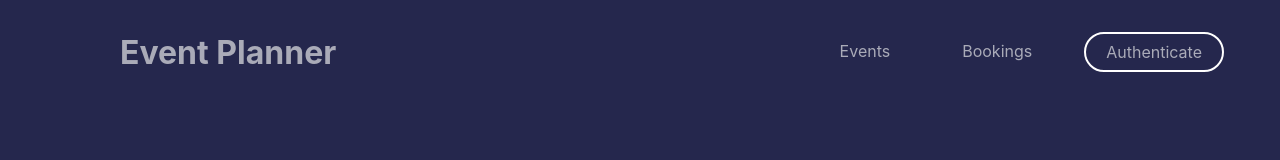
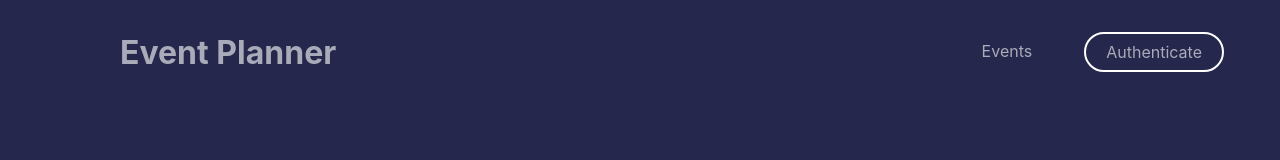
Before and after one commit to TanveshVaity/EventPlanner, a React (Vite) app in the folder frontend/: page /auth in a window 1280 px wide. Shown: the top 160 px of the page. Built offline with nearby package versions, Linux system fonts and the light colour scheme.

Commit message:
added auth context

```diff
--- a/frontend/src/App.jsx
+++ b/frontend/src/App.jsx
@@ -1,21 +1,60 @@
 import './App.css';
+import React, { useState, useEffect } from "react";
 import { BrowserRouter, Route, Routes, Navigate } from "react-router-dom";
 import Auth from './pages/Auth/Auth';
-import Bookings from './pages/bookings';
-import Events from './pages/events';
+import Bookings from './pages/Bookings';
+import Events from './pages/Events';
 import Navbar from './components/Navbar/Navbar';
+import AuthContext from './context/auth-context';
+
 function App() {
+  const [token, setToken] = useState(null);
+  const [userId, setUserId] = useState(null);
+
+  const login = (authToken, authUserId) => {
+    setToken(authToken);
+    setUserId(authUserId);
+    localStorage.setItem('token', authToken);
+    localStorage.setItem('userId', authUserId);
+  };
+
+  const logout = () => {
+    setToken(null);
+    setUserId(null);
+    localStorage.removeItem('token');
+    localStorage.removeItem('userId');
+  };
+
+  useEffect(() => {
+    const storedToken = localStorage.getItem('token');
+    const storedUserId = localStorage.getItem('userId');
+    if (storedToken && storedUserId) {
+      login(storedToken, storedUserId);
+    }
+  }, []);
+
   return (
     <BrowserRouter>
-      <Navbar/>
-      <main>
-        <Routes>
-          <Route path="/" element={<Navigate to="/auth" />} />
-          <Route path="/auth" element={<Auth />} />
-          <Route path="/events" element={<Events />} />
-          <Route path="/bookings" element={<Bookings />} />
-        </Routes>
-      </main>
+      <AuthContext.Provider
+        value={{
+          token: token,
+          userId: userId,
+          login: login,
+          logout: logout
+        }}
+      >
+        <Navbar />
+        <main className="main-content">
+          <Routes>
+            {!token && <Route path="/" element={<Navigate to="/auth" />} />}
+            {token && <Route path="/" element={<Navigate to="/events" />} />}
+            {token && <Route path="/auth" element={<Navigate to="/events" />} />}
+            {!token && <Route path="/auth" element={<Auth />} />}
+            <Route path="/events" element={<Events />} />
+            {token && <Route path="/bookings" element={<Bookings />} />}
+          </Routes>
+        </main>
+      </AuthContext.Provider>
     </BrowserRouter>
   );
 }
--- a/frontend/src/components/Navbar/Navbar.jsx
+++ b/frontend/src/components/Navbar/Navbar.jsx
@@ -1,22 +1,35 @@
-import React from "react";
+import React, { useContext } from "react";
 import { NavLink } from "react-router-dom";
-import "./Navbar.css"
+import "./Navbar.css";
+import AuthContext  from "../../context/auth-context";
 
-const Navbar = () =>{
-    return(
+const Navbar = () => {
+    const { token } = useContext(AuthContext);
+
+    return (
       <header className="main-nav">
         <div className="main-nav-logo">
           <h1>Event Planner</h1>
         </div>
         <nav className="main-nav-items">
           <ul>
-                    <li><NavLink to="/events">Events</NavLink></li>
-                    <li><NavLink to="/bookings">Bookings</NavLink></li>
-                    <li><NavLink to="/auth">Authenticate</NavLink></li>
+            <li>
+              <NavLink to="/events">Events</NavLink>
+            </li>
+            {token && (
+              <li>
+                <NavLink to="/bookings">Bookings</NavLink>
+              </li>
+            )}
+            {!token && (
+              <li>
+                <NavLink to="/auth">Authenticate</NavLink>
+              </li>
+            )}
           </ul>
         </nav>
       </header>
-    )
-}
+    );
+};
 
 export default Navbar;
--- /dev/null
+++ b/frontend/src/context/auth-context.jsx
@@ -0,0 +1,14 @@
+import { createContext, useContext } from 'react';
+
+const AuthContext = createContext({
+    token: null,
+    userId: null,
+    login: (token, userId, tokenExpiration) => {},
+    logout: () => {}
+});
+
+export const useAuth = () => {
+    return useContext(AuthContext);
+};
+
+export default AuthContext;
--- a/frontend/src/pages/Auth/Auth.jsx
+++ b/frontend/src/pages/Auth/Auth.jsx
@@ -1,11 +1,13 @@
-import React, { useState, useRef } from "react";
+import React, { useState, useRef ,useContext} from "react";
 import Axios from "axios";
 import "./Auth.css";
+import AuthContext from "../../context/auth-context";
 
 const Auth = () => {
   const [isLogin, setIsLogin] = useState(true);
   const emailInput = useRef();
   const passwordInput = useRef();
+  const authContext = useContext(AuthContext);
 
   const switchModeHandler = () => {
     setIsLogin((prevIsLogin) => !prevIsLogin);
@@ -56,7 +58,15 @@ const Auth = () => {
           },
         }
       );
-      console.log(response.data);
+
+      const resData = await response.data;
+      if (resData.data.login.token) {
+        authContext.login(
+          resData.data.login.token,
+          resData.data.login.userId,
+          resData.data.login.tokenExpiration
+        );
+      }
 
       emailInput.current.value = "";
       passwordInput.current.value = "";
@@ -90,7 +100,6 @@ const Auth = () => {
         </div>
       </form>
     </div>
-
   );
 };
 
```
Lines whose indentation alone changed are shown as unchanged.
